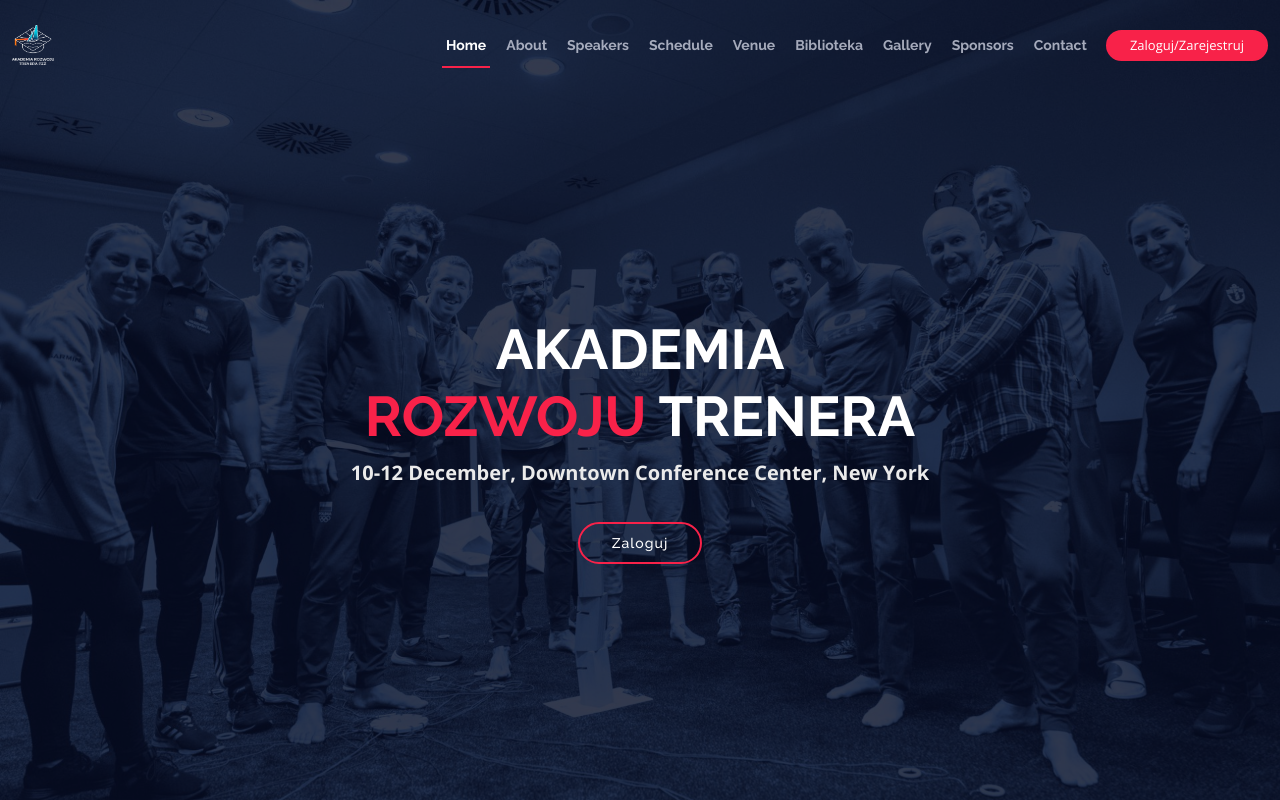
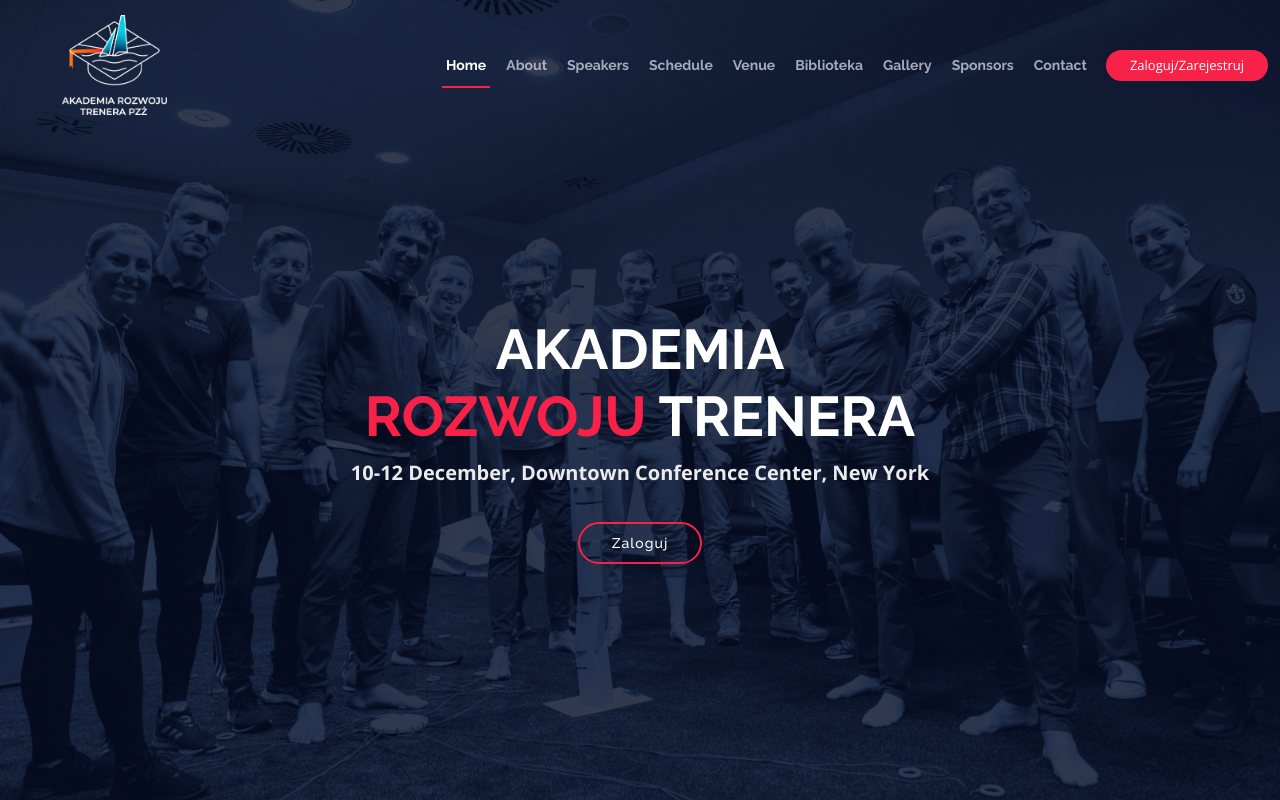
Before and after one commit to great91g/akademia, a plain HTML site: page index.html in a window 1280 px wide. Shown: the top 800 px of the page. Drawn offline with nearby package versions, Linux system fonts and the light colour scheme.

Commit message:
logo final version

```diff
--- a/assets/css/style.css
+++ b/assets/css/style.css
@@ -129,7 +129,7 @@ h6 {
 # Header
 --------------------------------------------------------------*/
 #header {
-  height: 90px;
+  height: 130px;
   position: fixed;
   left: 0;
   top: 0;
@@ -163,9 +163,9 @@ h6 {
 }
 
 #header #logo img {
-  padding: 0;
-  margin: 0;
-  max-height: 40px;
+  padding: -220px;
+  margin: 50px;
+  max-height: 100px;
 }
 
 @media (max-width: 992px) {
```
